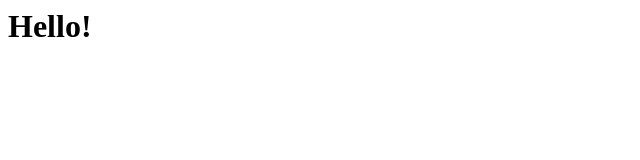
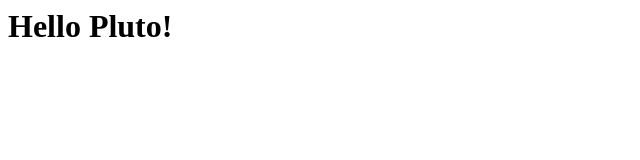
Before and after one commit to Giovanniprevitera01/coursera-test, a plain HTML site: page index.html in a window 1280 px wide. Shown: the whole page, without its empty margins (0-640 px from the left). Drawn offline with Linux system fonts and the light colour scheme.

Commit message:
modifica iniziale

```diff
--- a/index.html
+++ b/index.html
@@ -1 +1 @@
-<h1> Hello! </h1>
+<h1> Hello Pluto! </h1>
```
